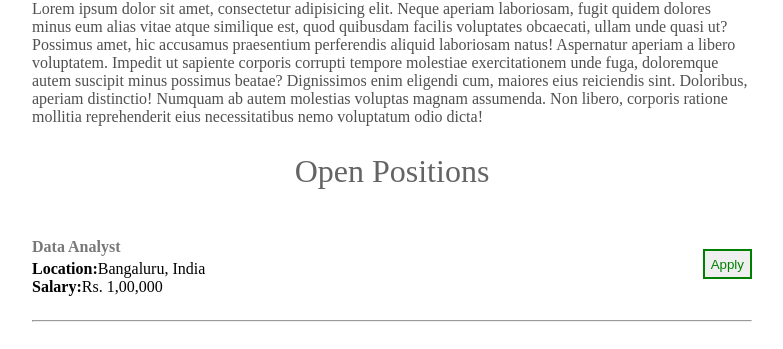
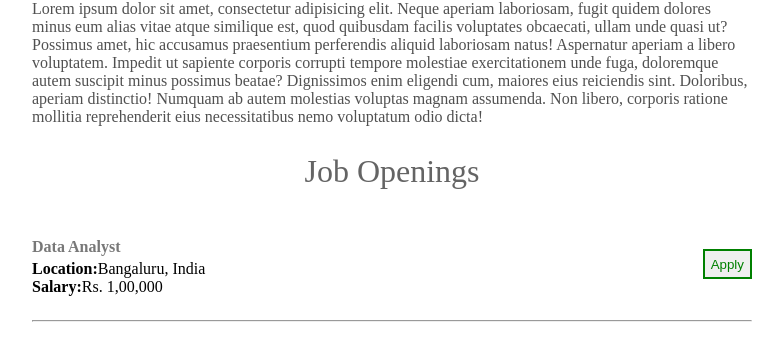
Before and after one commit to aryasinha0/Career-Dashboard, a Flask app: page / in a window 1280 px wide. Shown: the part 832-1181 px from the top of the page, without its empty margins (248-1031 px from the left). Run offline with Flask 3, Linux system fonts and the light colour scheme.

Commit message:
Update home.html
Made some changes

```diff
--- a/templates/home.html
+++ b/templates/home.html
@@ -63,7 +63,7 @@
         <p class="bodytext">Lorem ipsum dolor sit amet, consectetur adipisicing elit. Neque aperiam laboriosam, fugit quidem dolores minus eum alias vitae atque similique est, quod quibusdam facilis voluptates obcaecati, ullam unde quasi ut?
         Possimus amet, hic accusamus praesentium perferendis aliquid laboriosam natus! Aspernatur aperiam a libero voluptatem. Impedit ut sapiente corporis corrupti tempore molestiae exercitationem unde fuga, doloremque autem suscipit minus possimus beatae?
         Dignissimos enim eligendi cum, maiores eius reiciendis sint. Doloribus, aperiam distinctio! Numquam ab autem molestias voluptas magnam assumenda. Non libero, corporis ratione mollitia reprehenderit eius necessitatibus nemo voluptatum odio dicta!</p>
-        <h2>Open Positions</h2>
+        <h2>Job Openings</h2>
         <div>
             {% for job in jobs %}
                 {% include 'jobitem.html' %}
```
